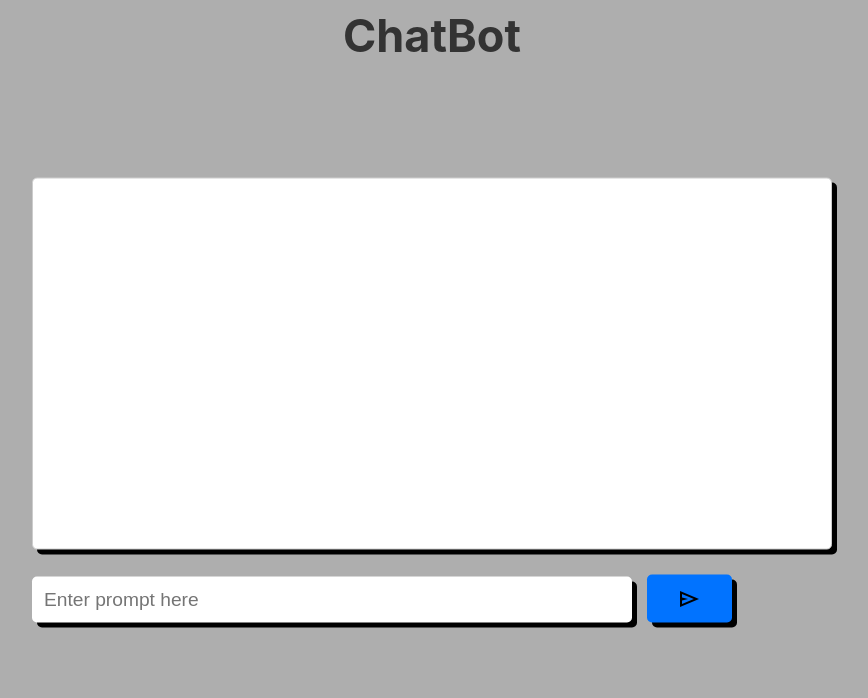
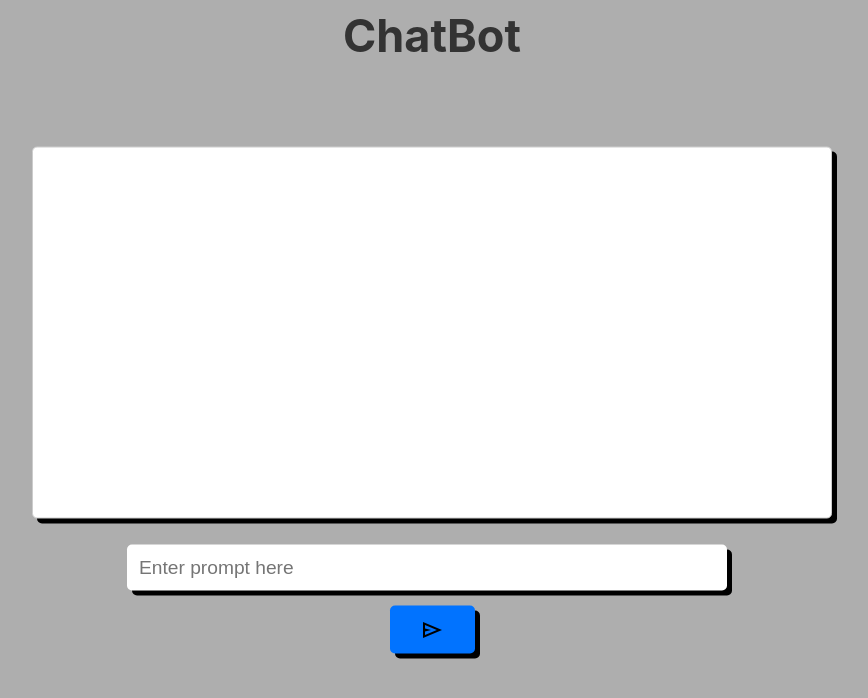
Before and after one commit to harshtyagi18/ChatBot, a Flask app: page / in a window 1280 px wide. Shown: the top 698 px of the page, without its empty margins (208-1076 px from the left). Run offline with Flask 3, Linux system fonts and the light colour scheme.

Commit message:
Update index.html
centered both textbox and submit button for a cleaner look

```diff
--- a/templates/index.html
+++ b/templates/index.html
@@ -18,9 +18,9 @@
     <h1>ChatBot</h1>
     <div id="container">
       <div id="chat"></div>
-      <input type="text" id="message" placeholder="Enter prompt here" />
-      <button type="submit" onclick="sendMessage()">
-        <span class="material-symbols-outlined"> send </span>
+      <center><input type="text" id="message" placeholder="Enter prompt here" /></center>
+      <center><button type="submit" onclick="sendMessage()">
+        <span class="material-symbols-outlined"> send </span></center>
       </button>
     </div>
 
```
